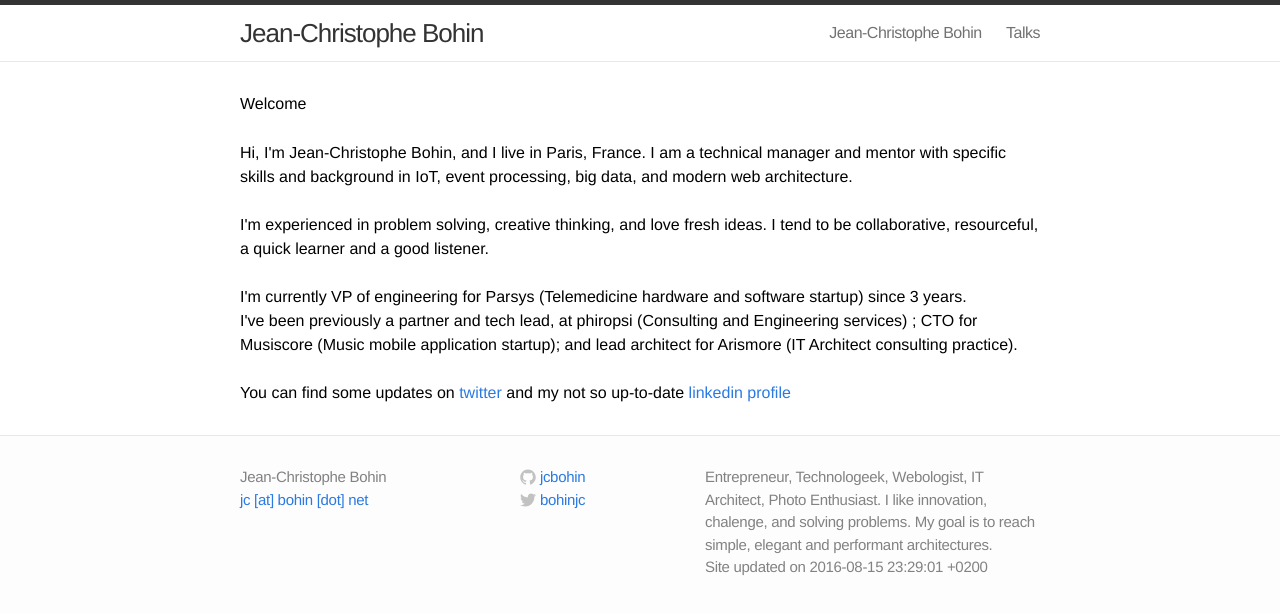
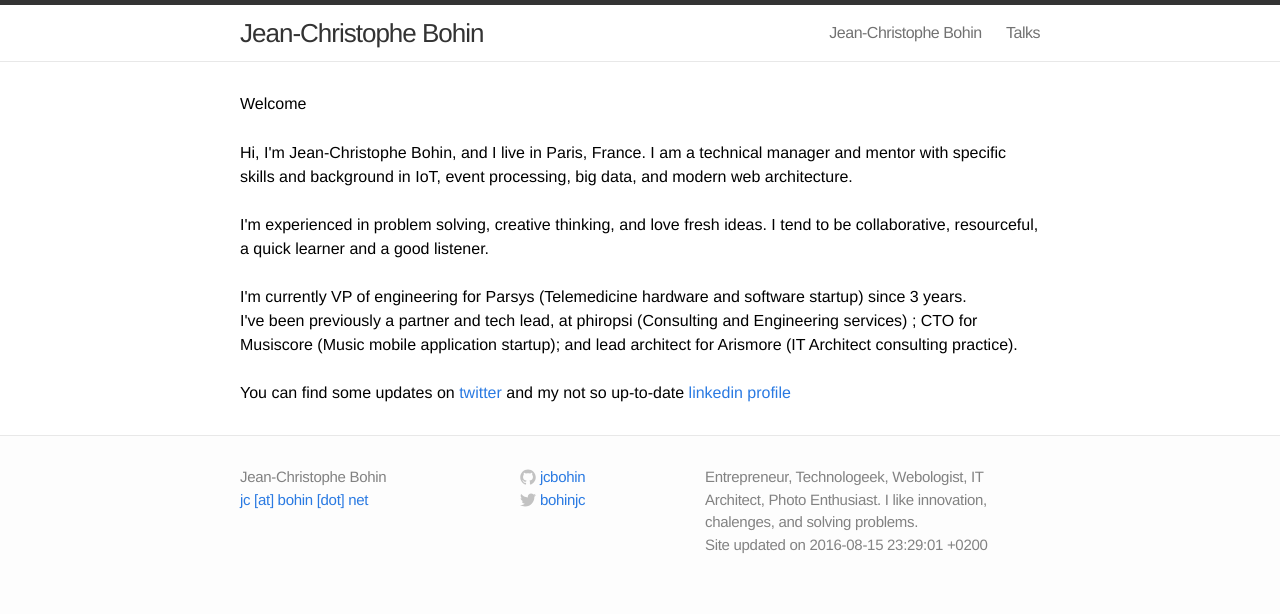
Before and after one commit to jcbohin/jcbohin.github.io, a Jekyll site: the page built from index.html, in a window 1280 px wide. Shown: the top 614 px of the page. Built offline with Jekyll 4.4.1, drawn with Linux system fonts in a browser that asks for light colours.

Commit message:
shorten footer

```diff
--- a/_config.yml
+++ b/_config.yml
@@ -1,7 +1,7 @@
 # Site settings
 title: Jean-Christophe Bohin
 email: jc [at] bohin [dot] net
-description: "Entrepreneur, Technologeek, Webologist, IT Architect, Photo Enthusiast. I like innovation, chalenge, and solving problems. My goal is to reach simple, elegant and performant architectures."
+description: "Entrepreneur, Technologeek, Webologist, IT Architect, Photo Enthusiast. I like innovation, chalenges, and solving problems."
 baseurl: ""
 url: "http://jc.bohin.net"
 twitter_username: bohinjc
```
